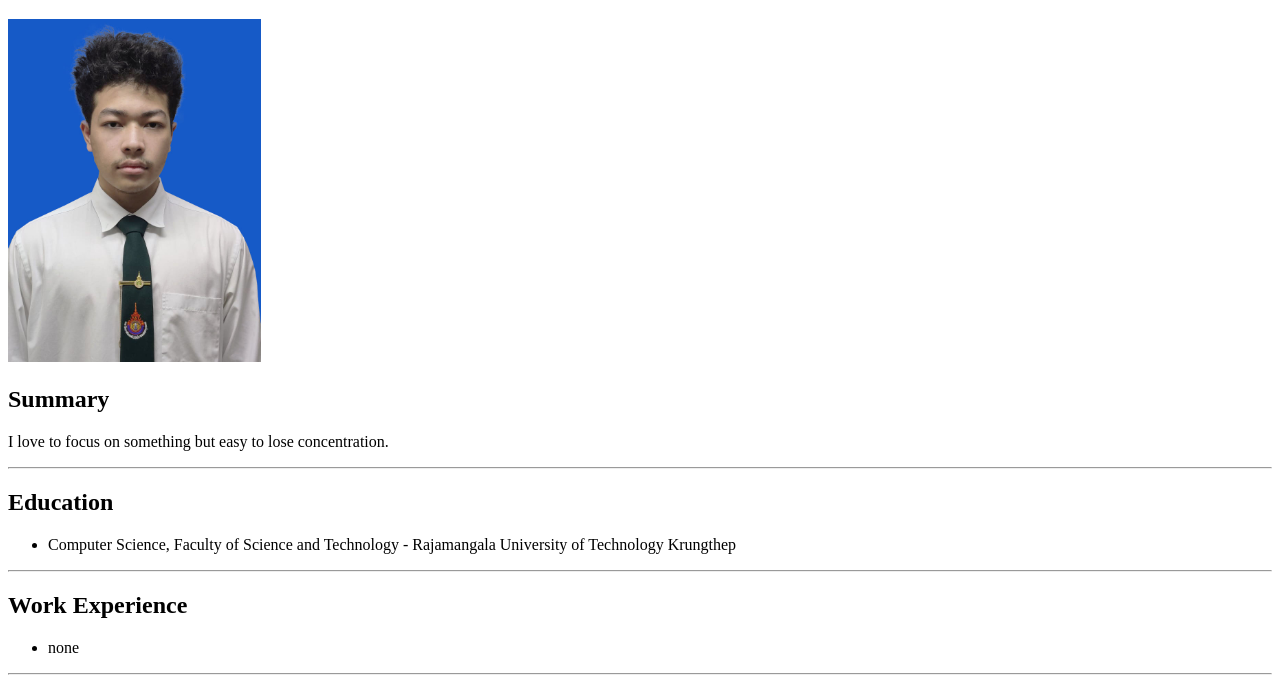
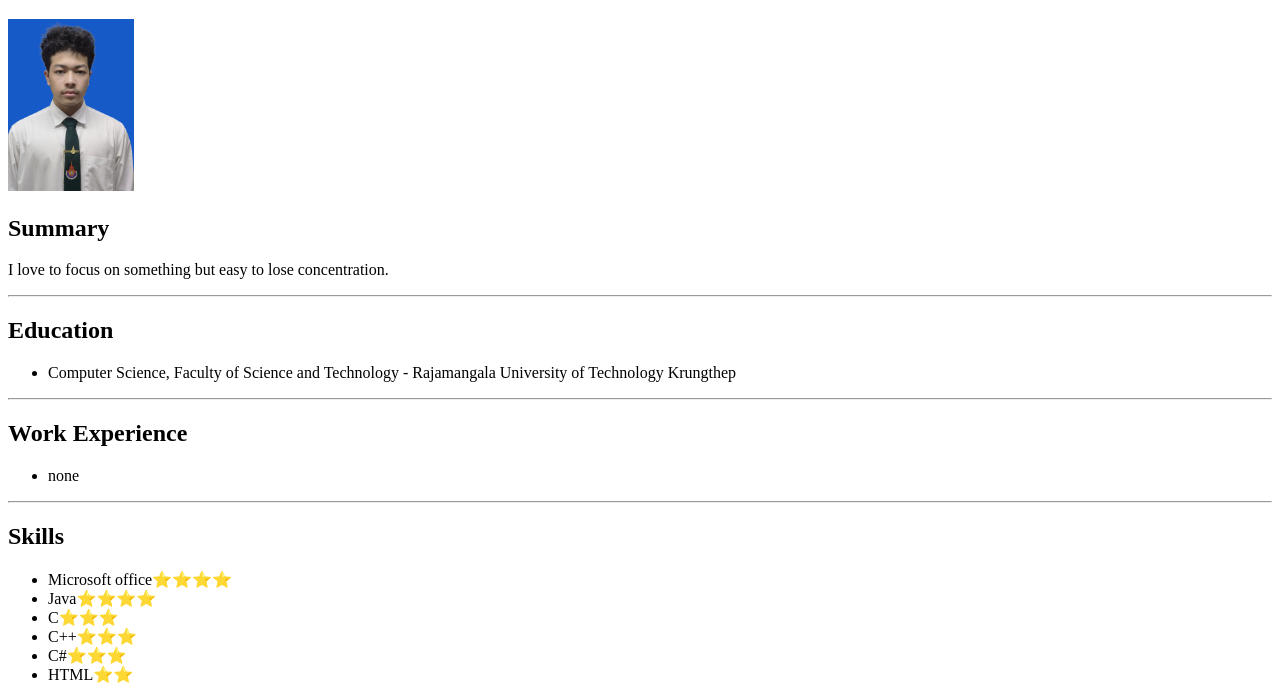
Before and after one commit to 64502100046-0/Naruebodee_resume, a plain HTML site: page index.html in a window 1280 px wide. Shown: the part 61-753 px from the top of the page. Drawn offline with Linux system fonts and the light colour scheme.

Commit message:
Update index.html

```diff
--- a/index.html
+++ b/index.html
@@ -7,7 +7,7 @@
 </head>
 <body>
     <h1>Naruebodee Prudthapun</h1>
-    <img src="./image/Tang.jpg" alt="Tang" style="width: 20%;">
+    <img src="./image/Tang.jpg" alt="Tang" style="width: 10%;">
 
     <h2>Summary</h2>
     <p>I love to focus on something but easy to lose concentration.</p>
```
